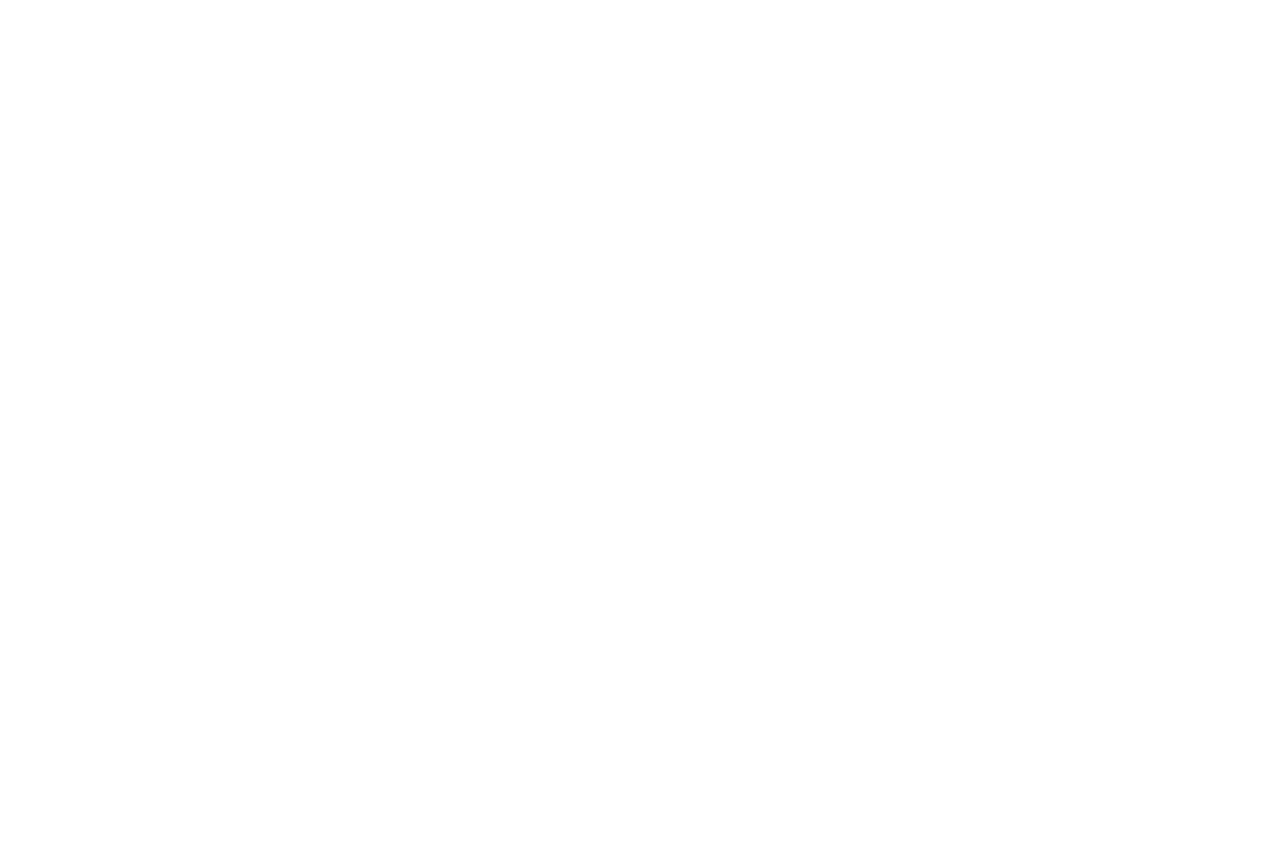
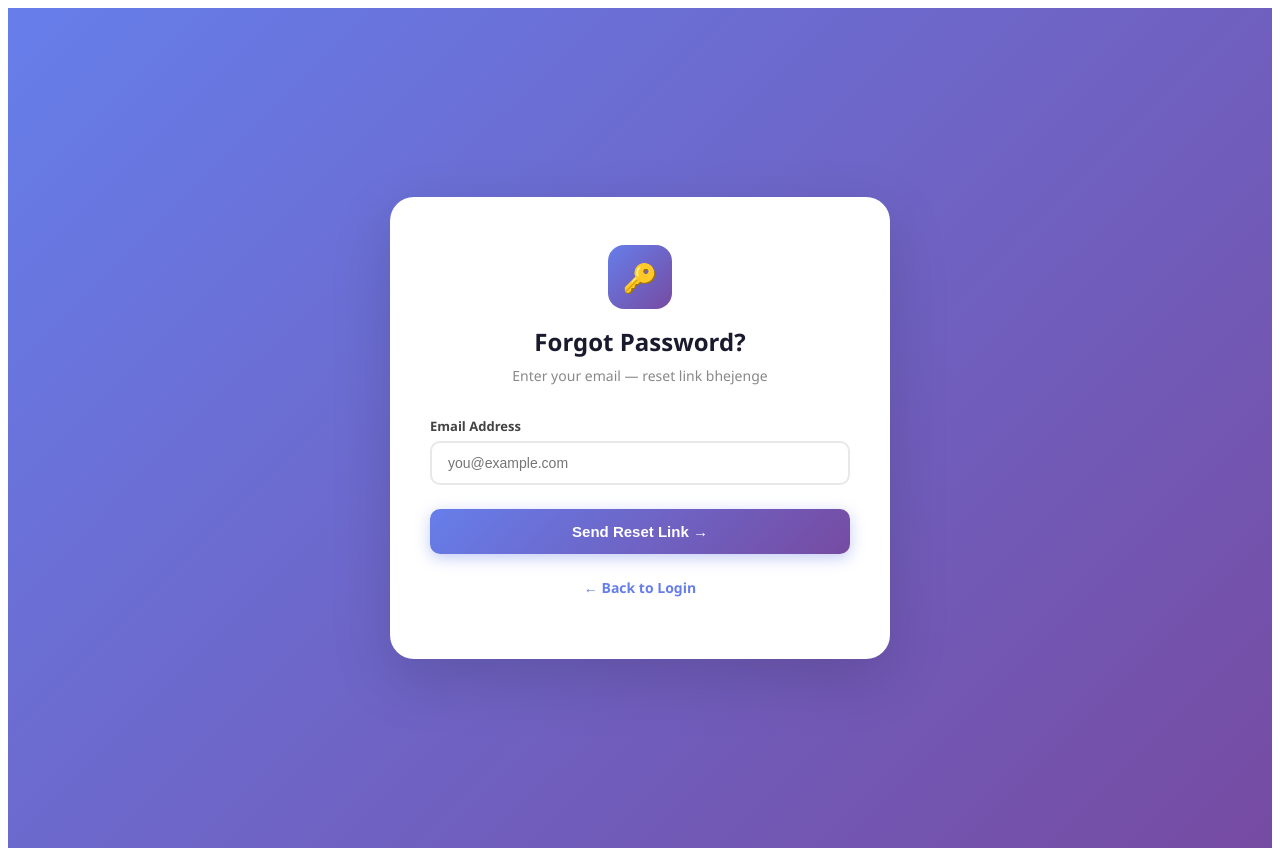
Before and after one commit to PriyanshuSingh3536/online-exam-system, a React (Create React App) app in the folder client/: page /forgot-password in a window 1280 px wide. Before the commit this address had no page. Before the commit the page ends 800 px from the top, so only its background shows below. Built offline with nearby package versions, Linux system fonts and the light colour scheme.

Commit message:
Add forgot password feature

```diff
--- a/client/src/App.js
+++ b/client/src/App.js
@@ -11,6 +11,8 @@ import StudentResults from "./StudentResults";
 import ExamPage from "./ExamPage";
 import ResultPage from "./ResultPage";
 import ProtectedRoute from "./ProtectedRoute";
+import ForgotPassword from "./ForgotPassword";
+import ResetPassword from "./ResetPassword";
 
 function App() {
   return (
@@ -39,6 +41,8 @@ function App() {
         <Route path="/result" element={
           <ProtectedRoute allowedRole="student"><ResultPage /></ProtectedRoute>
         } />
+        <Route path="/forgot-password" element={<ForgotPassword />} />
+        <Route path="/reset-password/:token" element={<ResetPassword />} />
       </Routes>
     </BrowserRouter>
   );
--- /dev/null
+++ b/client/src/ForgotPassword.js
@@ -0,0 +1,107 @@
+import React, { useState } from "react";
+import axios from "axios";
+
+function ForgotPassword() {
+  const [email, setEmail] = useState("");
+  const [message, setMessage] = useState("");
+  const [error, setError] = useState("");
+  const [loading, setLoading] = useState(false);
+
+  const handleSubmit = async (e) => {
+    e.preventDefault();
+    setLoading(true);
+    setError("");
+    setMessage("");
+    try {
+      const res = await axios.post(`${process.env.REACT_APP_API_URL}/forgot-password`, { email });
+      setMessage(res.data.message);
+      setLoading(false);
+    } catch (err) {
+      setError(err.response?.data?.error || "Something went wrong!");
+      setLoading(false);
+    }
+  };
+
+  return (
+    <div style={{
+      minHeight: "100vh",
+      background: "linear-gradient(135deg, #667eea 0%, #764ba2 100%)",
+      display: "flex", alignItems: "center", justifyContent: "center",
+      fontFamily: "'Segoe UI', sans-serif", padding: "20px"
+    }}>
+      <div style={{
+        background: "white", borderRadius: "24px", padding: "48px 40px",
+        width: "100%", maxWidth: "420px",
+        boxShadow: "0 20px 60px rgba(0,0,0,0.15)"
+      }}>
+        <div style={{ textAlign: "center", marginBottom: "32px" }}>
+          <div style={{
+            width: "64px", height: "64px", borderRadius: "16px",
+            background: "linear-gradient(135deg, #667eea, #764ba2)",
+            display: "flex", alignItems: "center", justifyContent: "center",
+            margin: "0 auto 16px", fontSize: "28px"
+          }}>🔑</div>
+          <h1 style={{ margin: 0, fontSize: "24px", fontWeight: "700", color: "#1a1a2e" }}>
+            Forgot Password?
+          </h1>
+          <p style={{ margin: "8px 0 0", color: "#888", fontSize: "14px" }}>
+            Enter your email — reset link bhejenge
+          </p>
+        </div>
+
+        {message && (
+          <div style={{
+            background: "#e8f5e9", border: "1px solid #a5d6a7",
+            borderRadius: "10px", padding: "12px 16px",
+            color: "#2e7d32", fontSize: "14px", marginBottom: "20px"
+          }}>✅ {message}</div>
+        )}
+
+        {error && (
+          <div style={{
+            background: "#fff0f0", border: "1px solid #ffcdd2",
+            borderRadius: "10px", padding: "12px 16px",
+            color: "#c62828", fontSize: "14px", marginBottom: "20px"
+          }}>⚠️ {error}</div>
+        )}
+
+        <form onSubmit={handleSubmit}>
+          <div style={{ marginBottom: "24px" }}>
+            <label style={{ display: "block", fontSize: "13px", fontWeight: "600", color: "#444", marginBottom: "6px" }}>
+              Email Address
+            </label>
+            <input
+              type="email" placeholder="you@example.com" value={email}
+              onChange={(e) => setEmail(e.target.value)} required
+              style={{
+                width: "100%", padding: "12px 16px", fontSize: "14px",
+                border: "2px solid #e8e8e8", borderRadius: "10px",
+                outline: "none", boxSizing: "border-box"
+              }}
+              onFocus={(e) => e.target.style.borderColor = "#667eea"}
+              onBlur={(e) => e.target.style.borderColor = "#e8e8e8"}
+            />
+          </div>
+
+          <button type="submit" disabled={loading} style={{
+            width: "100%", padding: "14px",
+            background: loading ? "#aaa" : "linear-gradient(135deg, #667eea, #764ba2)",
+            color: "white", border: "none", borderRadius: "10px",
+            fontSize: "15px", fontWeight: "600", cursor: loading ? "not-allowed" : "pointer",
+            boxShadow: "0 4px 15px rgba(102,126,234,0.4)"
+          }}>
+            {loading ? "Sending..." : "Send Reset Link →"}
+          </button>
+        </form>
+
+        <p style={{ textAlign: "center", marginTop: "24px", fontSize: "14px", color: "#666" }}>
+          <a href="/" style={{ color: "#667eea", fontWeight: "600", textDecoration: "none" }}>
+            ← Back to Login
+          </a>
+        </p>
+      </div>
+    </div>
+  );
+}
+
+export default ForgotPassword;
--- a/client/src/Login.js
+++ b/client/src/Login.js
@@ -29,6 +29,8 @@ function Login() {
 
   return (
     <div style={{ display: "flex", minHeight: "100vh", fontFamily: "'Segoe UI', sans-serif" }}>
+
+      {/* Left - Login Form */}
       <div style={{
         width: "480px", minWidth: "480px",
         display: "flex", flexDirection: "column",
@@ -47,8 +49,10 @@ function Login() {
             <div style={{ fontSize: "12px", color: "#888" }}>Secure Examination Portal</div>
           </div>
         </div>
+
         <h2 style={{ margin: "0 0 6px", fontSize: "28px", fontWeight: "800", color: "#1a1a2e" }}>Welcome back</h2>
         <p style={{ margin: "0 0 32px", color: "#888", fontSize: "14px" }}>Sign in to continue to ProctorExam</p>
+
         {error && (
           <div style={{
             background: "#fff0f0", border: "1px solid #ffcdd2",
@@ -56,25 +60,46 @@ function Login() {
             color: "#c62828", fontSize: "13px", marginBottom: "20px"
           }}>⚠️ {error}</div>
         )}
+
         <form onSubmit={handleLogin}>
           <div style={{ marginBottom: "18px" }}>
-            <label style={{ display: "block", fontSize: "13px", fontWeight: "600", color: "#555", marginBottom: "7px" }}>Email Address</label>
+            <label style={{ display: "block", fontSize: "13px", fontWeight: "600", color: "#555", marginBottom: "7px" }}>
+              Email Address
+            </label>
             <input type="email" placeholder="you@example.com" value={email}
               onChange={(e) => setEmail(e.target.value)} required
-              style={{ width: "100%", padding: "13px 16px", fontSize: "14px", border: "1.5px solid #e8e8e8", borderRadius: "10px", outline: "none", boxSizing: "border-box", background: "#fafafa" }}
+              style={{
+                width: "100%", padding: "13px 16px", fontSize: "14px",
+                border: "1.5px solid #e8e8e8", borderRadius: "10px",
+                outline: "none", boxSizing: "border-box", background: "#fafafa"
+              }}
               onFocus={(e) => { e.target.style.borderColor = "#667eea"; e.target.style.background = "#fff"; }}
               onBlur={(e) => { e.target.style.borderColor = "#e8e8e8"; e.target.style.background = "#fafafa"; }}
             />
           </div>
-          <div style={{ marginBottom: "28px" }}>
-            <label style={{ display: "block", fontSize: "13px", fontWeight: "600", color: "#555", marginBottom: "7px" }}>Password</label>
+
+          <div style={{ marginBottom: "8px" }}>
+            <label style={{ display: "block", fontSize: "13px", fontWeight: "600", color: "#555", marginBottom: "7px" }}>
+              Password
+            </label>
             <input type="password" placeholder="Enter your password" value={password}
               onChange={(e) => setPassword(e.target.value)} required
-              style={{ width: "100%", padding: "13px 16px", fontSize: "14px", border: "1.5px solid #e8e8e8", borderRadius: "10px", outline: "none", boxSizing: "border-box", background: "#fafafa" }}
+              style={{
+                width: "100%", padding: "13px 16px", fontSize: "14px",
+                border: "1.5px solid #e8e8e8", borderRadius: "10px",
+                outline: "none", boxSizing: "border-box", background: "#fafafa"
+              }}
               onFocus={(e) => { e.target.style.borderColor = "#667eea"; e.target.style.background = "#fff"; }}
               onBlur={(e) => { e.target.style.borderColor = "#e8e8e8"; e.target.style.background = "#fafafa"; }}
             />
           </div>
+
+          <p style={{ textAlign: "right", margin: "0 0 28px", fontSize: "13px" }}>
+            <a href="/forgot-password" style={{ color: "#667eea", fontWeight: "600", textDecoration: "none" }}>
+              Forgot Password?
+            </a>
+          </p>
+
           <button type="submit" disabled={loading} style={{
             width: "100%", padding: "14px",
             background: loading ? "#aaa" : "linear-gradient(135deg, #667eea, #764ba2)",
@@ -85,11 +110,14 @@ function Login() {
             {loading ? "Signing in..." : "Login →"}
           </button>
         </form>
+
         <p style={{ textAlign: "center", marginTop: "24px", fontSize: "14px", color: "#888" }}>
           Don't have an account?{" "}
           <a href="/register" style={{ color: "#667eea", fontWeight: "700", textDecoration: "none" }}>Register here</a>
         </p>
       </div>
+
+      {/* Right - Welcome Panel */}
       <div style={{
         flex: 1,
         background: "linear-gradient(135deg, #667eea 0%, #764ba2 100%)",
--- /dev/null
+++ b/client/src/ResetPassword.js
@@ -0,0 +1,126 @@
+import React, { useState } from "react";
+import axios from "axios";
+import { useParams, useNavigate } from "react-router-dom";
+
+function ResetPassword() {
+  const [password, setPassword] = useState("");
+  const [confirm, setConfirm] = useState("");
+  const [message, setMessage] = useState("");
+  const [error, setError] = useState("");
+  const [loading, setLoading] = useState(false);
+  const { token } = useParams();
+  const navigate = useNavigate();
+
+  const handleSubmit = async (e) => {
+    e.preventDefault();
+    if (password !== confirm) {
+      setError("Passwords match nahi kar rahe!");
+      return;
+    }
+    setLoading(true);
+    setError("");
+    try {
+      const res = await axios.post(`${process.env.REACT_APP_API_URL}/reset-password`, { token, password });
+      setMessage(res.data.message);
+      setLoading(false);
+      setTimeout(() => navigate("/"), 2000);
+    } catch (err) {
+      setError(err.response?.data?.error || "Something went wrong!");
+      setLoading(false);
+    }
+  };
+
+  return (
+    <div style={{
+      minHeight: "100vh",
+      background: "linear-gradient(135deg, #667eea 0%, #764ba2 100%)",
+      display: "flex", alignItems: "center", justifyContent: "center",
+      fontFamily: "'Segoe UI', sans-serif", padding: "20px"
+    }}>
+      <div style={{
+        background: "white", borderRadius: "24px", padding: "48px 40px",
+        width: "100%", maxWidth: "420px",
+        boxShadow: "0 20px 60px rgba(0,0,0,0.15)"
+      }}>
+        <div style={{ textAlign: "center", marginBottom: "32px" }}>
+          <div style={{
+            width: "64px", height: "64px", borderRadius: "16px",
+            background: "linear-gradient(135deg, #667eea, #764ba2)",
+            display: "flex", alignItems: "center", justifyContent: "center",
+            margin: "0 auto 16px", fontSize: "28px"
+          }}>🔒</div>
+          <h1 style={{ margin: 0, fontSize: "24px", fontWeight: "700", color: "#1a1a2e" }}>
+            Reset Password
+          </h1>
+          <p style={{ margin: "8px 0 0", color: "#888", fontSize: "14px" }}>
+            Naya password set karein
+          </p>
+        </div>
+
+        {message && (
+          <div style={{
+            background: "#e8f5e9", border: "1px solid #a5d6a7",
+            borderRadius: "10px", padding: "12px 16px",
+            color: "#2e7d32", fontSize: "14px", marginBottom: "20px"
+          }}>✅ {message} — Login page pe redirect ho rahe hain...</div>
+        )}
+
+        {error && (
+          <div style={{
+            background: "#fff0f0", border: "1px solid #ffcdd2",
+            borderRadius: "10px", padding: "12px 16px",
+            color: "#c62828", fontSize: "14px", marginBottom: "20px"
+          }}>⚠️ {error}</div>
+        )}
+
+        <form onSubmit={handleSubmit}>
+          <div style={{ marginBottom: "18px" }}>
+            <label style={{ display: "block", fontSize: "13px", fontWeight: "600", color: "#444", marginBottom: "6px" }}>
+              New Password
+            </label>
+            <input
+              type="password" placeholder="Min 6 characters" value={password}
+              onChange={(e) => setPassword(e.target.value)} required
+              style={{
+                width: "100%", padding: "12px 16px", fontSize: "14px",
+                border: "2px solid #e8e8e8", borderRadius: "10px",
+                outline: "none", boxSizing: "border-box"
+              }}
+              onFocus={(e) => e.target.style.borderColor = "#667eea"}
+              onBlur={(e) => e.target.style.borderColor = "#e8e8e8"}
+            />
+          </div>
+
+          <div style={{ marginBottom: "24px" }}>
+            <label style={{ display: "block", fontSize: "13px", fontWeight: "600", color: "#444", marginBottom: "6px" }}>
+              Confirm Password
+            </label>
+            <input
+              type="password" placeholder="Dobara likho" value={confirm}
+              onChange={(e) => setConfirm(e.target.value)} required
+              style={{
+                width: "100%", padding: "12px 16px", fontSize: "14px",
+                border: "2px solid #e8e8e8", borderRadius: "10px",
+                outline: "none", boxSizing: "border-box"
+              }}
+              onFocus={(e) => e.target.style.borderColor = "#667eea"}
+              onBlur={(e) => e.target.style.borderColor = "#e8e8e8"}
+            />
+          </div>
+
+          <button type="submit" disabled={loading} style={{
+            width: "100%", padding: "14px",
+            background: loading ? "#aaa" : "linear-gradient(135deg, #667eea, #764ba2)",
+            color: "white", border: "none", borderRadius: "10px",
+            fontSize: "15px", fontWeight: "600", cursor: loading ? "not-allowed" : "pointer",
+            boxShadow: "0 4px 15px rgba(102,126,234,0.4)"
+          }}>
+            {loading ? "Resetting..." : "Reset Password →"}
+          </button>
+        </form>
+      </div>
+    </div>
+  );
+}
+
+export default ResetPassword;
```
Also changed, not shown: client/package.json (+4 -3 lines), 1 other file (tests, documents, lock files or other folders).
